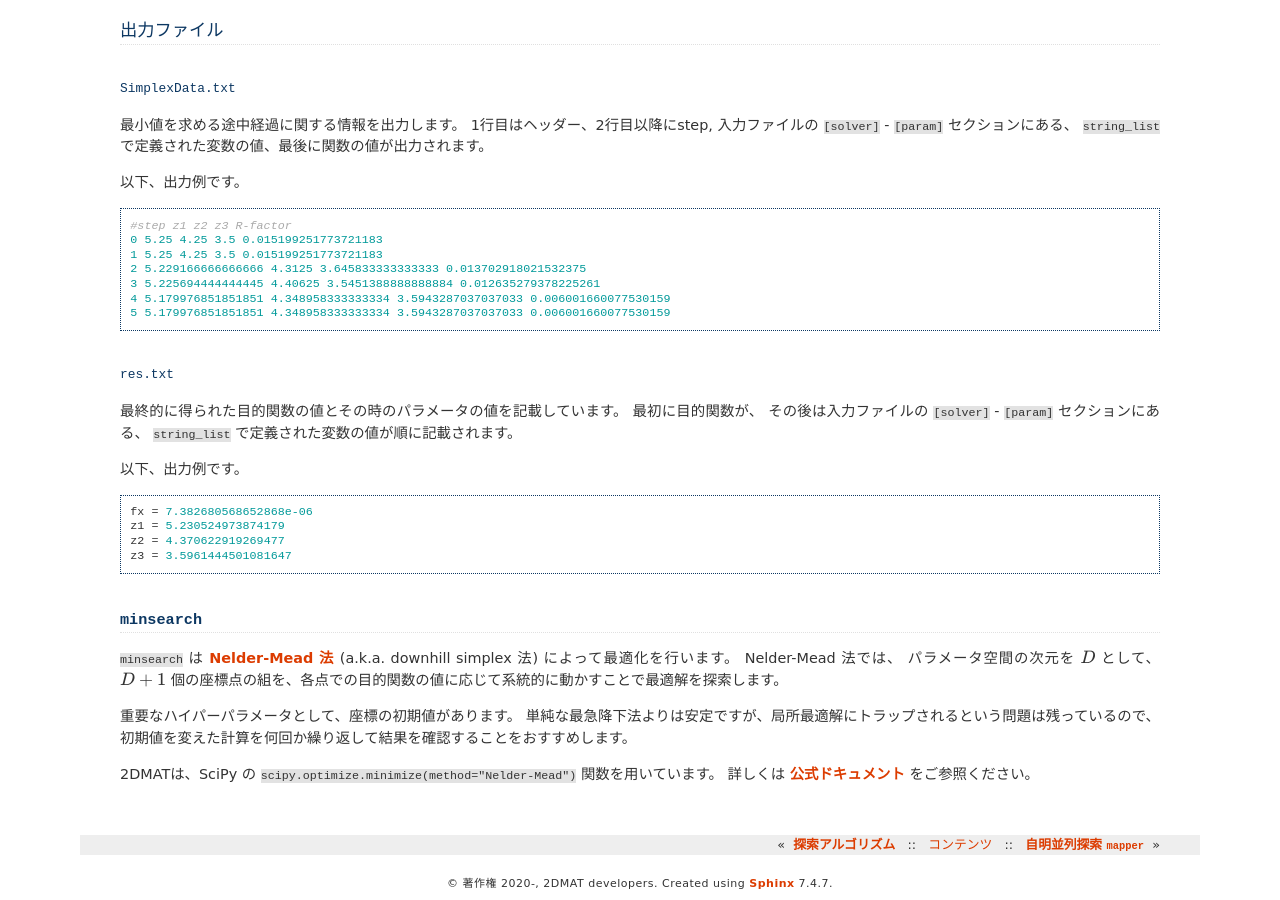
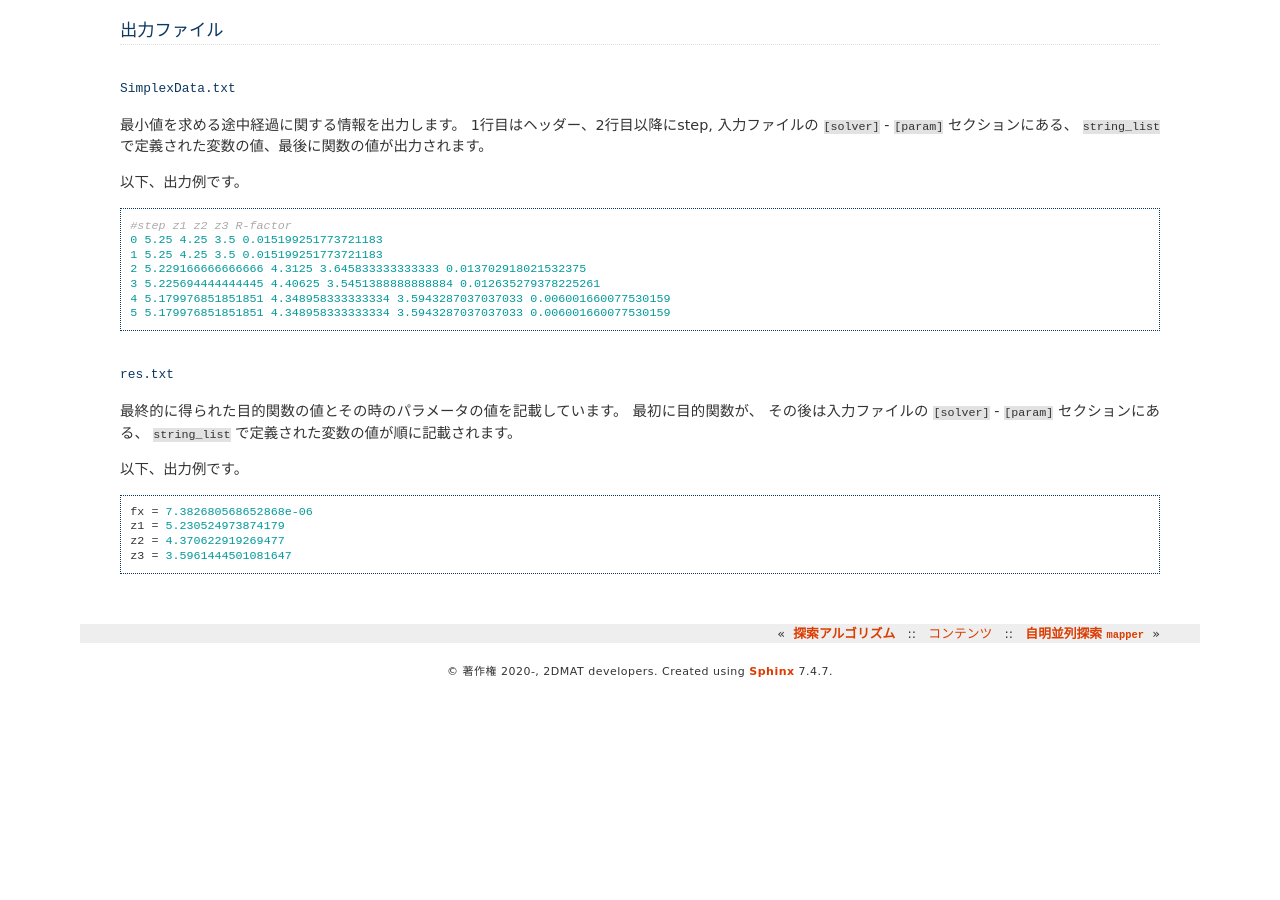
Before and after one commit to issp-center-dev/2DMAT, a Sphinx documentation site: the page built from doc/ja/source/algorithm/minsearch.rst, in a window 1280 px wide and 900 px high, scrolled down 1669 px. Built offline with Sphinx 7.4.7, drawn with Linux system fonts in a browser that asks for light colours; after the commit the page ends 2358 px from its top, so only the background shows below that.

Commit message:
rm duplicated section

```diff
--- a/doc/ja/source/algorithm/minsearch.rst
+++ b/doc/ja/source/algorithm/minsearch.rst
@@ -132,15 +132,3 @@ Nelder-Mead 法のハイパーパラメータを設定します。
     z1 = 5.230524973874179
     z2 = 4.370622919269477
     z3 = 3.5961444501081647
-
-
-``minsearch``
-****************
-``minsearch`` は `Nelder-Mead 法 <https://en.wikipedia.org/wiki/Nelder%E2%80%93Mead_method>`_ (a.k.a. downhill simplex 法) によって最適化を行います。
-Nelder-Mead 法では、 パラメータ空間の次元を :math:`D` として、 :math:`D+1` 個の座標点の組を、各点での目的関数の値に応じて系統的に動かすことで最適解を探索します。
-
-重要なハイパーパラメータとして、座標の初期値があります。
-単純な最急降下法よりは安定ですが、局所最適解にトラップされるという問題は残っているので、初期値を変えた計算を何回か繰り返して結果を確認することをおすすめします。
-
-2DMATは、SciPy の ``scipy.optimize.minimize(method="Nelder-Mead")`` 関数を用いています。
-詳しくは `公式ドキュメント <https://docs.scipy.org/doc/scipy/reference/generated/scipy.optimize.minimize.html#scipy.optimize.minimize>`_ をご参照ください。
```
